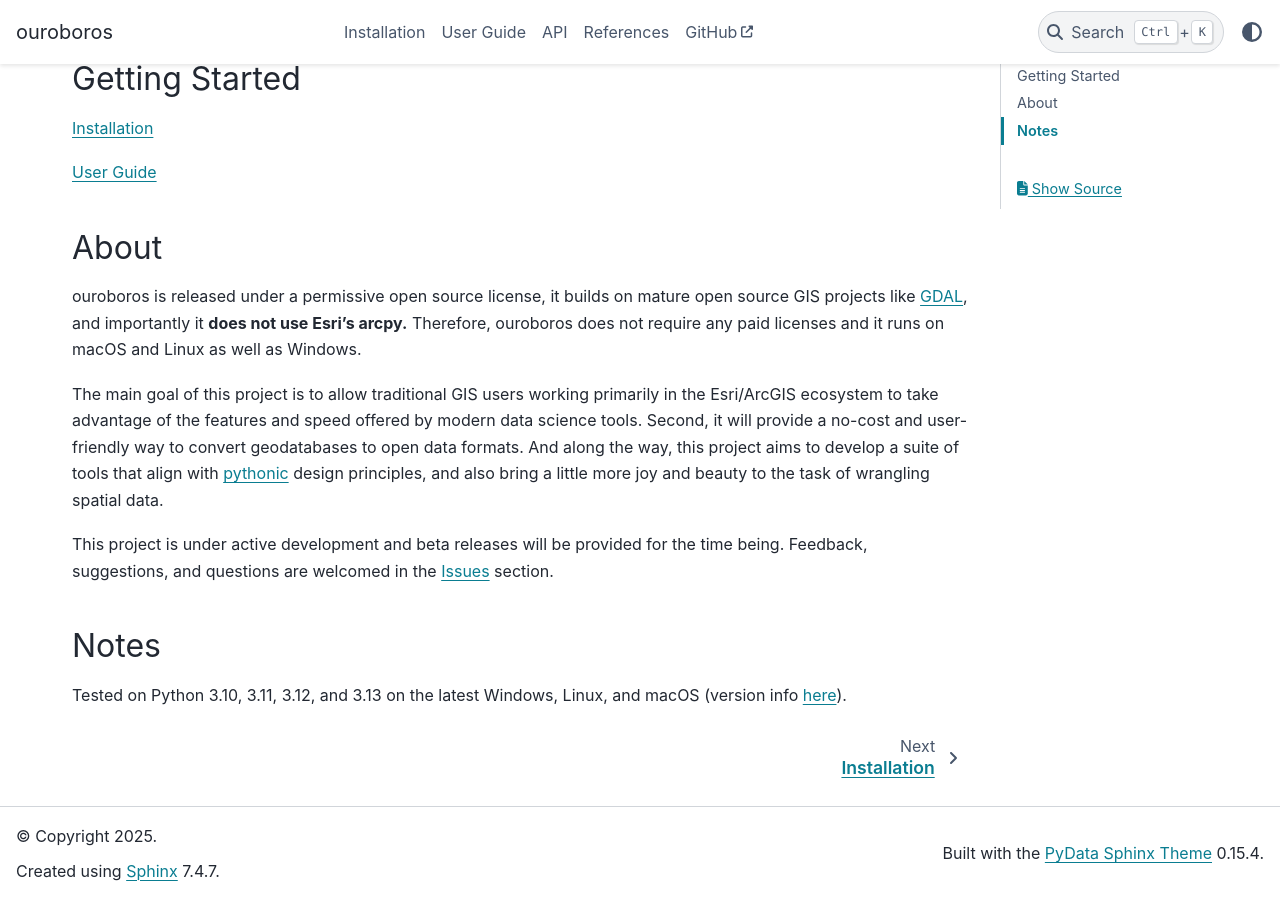
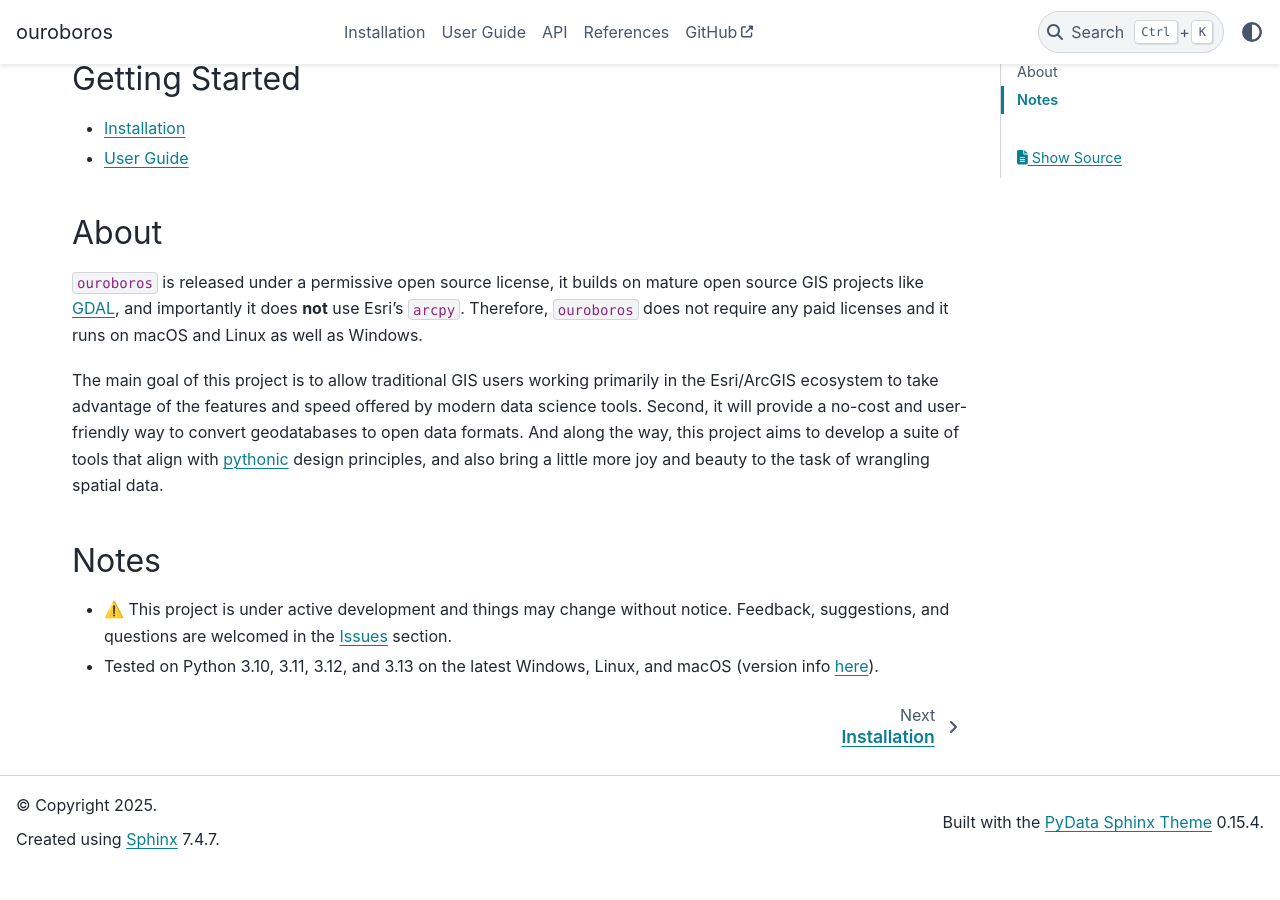
Before and after one commit to corbel-spatial/ouroboros, a Sphinx documentation site: the page built from docs/index.rst, in a window 1280 px wide and 900 px high, scrolled down 1084 px. Built offline with Sphinx 7.4.7 and the PyData theme 0.15.4, drawn with Linux system fonts in a browser that asks for light colours; after the commit the page ends 1953 px from its top, so only the background shows below that; some of the changed text lies outside the part shown.

Commit message:
bump version and update docs

```diff
--- a/README.md
+++ b/README.md
@@ -16,9 +16,9 @@
 
 ## Introduction
 
-ouroboros is a Python module that provides helpful functions and classes for manipulating spatial data stored in a [File GeoDatabase](https://en.wikipedia.org/wiki/Geodatabase_(Esri)).
+`ouroboros` is a Python module that provides helpful functions and classes for manipulating spatial data stored in a [File GeoDatabase](https://en.wikipedia.org/wiki/Geodatabase_(Esri)).
 
-The data (.gdb) are read from disk into memory as `FeatureClass` objects, using [GeoPandas](https://geopandas.org/en/stable/getting_started/introduction.html)
+The data (.gdb) are read from disk into memory as `FeatureClass` objects, using [`GeoPandas`](https://geopandas.org/en/stable/getting_started/introduction.html)
 under the hood for efficient analysis and easy conversion to other spatial data formats.
 `FeatureClass` objects can exist on their own, or they can be grouped into `FeatureDataset` and `GeoDatabase` objects
 which can be accessed like dictionaries. For example:
@@ -56,15 +56,15 @@
 
 ## Getting Started
 
-[Installation](https://ouroboros-gis.readthedocs.io/en/latest/installation.html)
+- [Installation](https://ouroboros-gis.readthedocs.io/en/latest/installation.html)
 
-[User Guide](https://ouroboros-gis.readthedocs.io/en/latest/user_guide.html)
+- [User Guide](https://ouroboros-gis.readthedocs.io/en/latest/user_guide.html)
 
 ## About
 
-ouroboros is released under a permissive open source license, it builds on mature open source GIS projects like
-[GDAL](https://gdal.org/), and importantly it **does not use Esri's arcpy.**
-Therefore, ouroboros does not require any paid licenses and it runs on macOS and Linux as well as Windows.
+`ouroboros` is released under a permissive open source license, it builds on mature open source GIS projects like
+[GDAL](https://gdal.org/), and importantly it does **not** use Esri's `arcpy`.
+Therefore, `ouroboros` does not require any paid licenses and it runs on macOS and Linux as well as Windows.
 
 The main goal of this project is to allow traditional GIS users working primarily in the Esri/ArcGIS ecosystem to take
 advantage of the features and speed offered by modern data science tools. Second, it will provide a no-cost and
@@ -72,8 +72,8 @@
 suite of tools that align with [pythonic](https://peps.python.org/pep-0020/) design principles, and also bring a
 little more joy and beauty to the task of wrangling spatial data.
 
-This project is under active development and beta releases will be provided for the time being. Feedback, suggestions, and questions are welcomed in the [Issues](https://github.com/corbel-spatial/ouroboros/issues) section.
-
 ## Notes
 
-Tested on Python 3.10, 3.11, 3.12, and 3.13 on the latest Windows, Linux, and macOS (version info [here](https://github.com/actions/runner-images)).
+- ⚠️ This project is under active development and things may change without notice. Feedback, suggestions, and questions are welcomed in the [Issues](https://github.com/corbel-spatial/ouroboros/issues) section.
+
+- Tested on Python 3.10, 3.11, 3.12, and 3.13 on the latest Windows, Linux, and macOS (version info [here](https://github.com/actions/runner-images)).
--- a/pyproject.toml
+++ b/pyproject.toml
@@ -1,5 +1,5 @@
 [project]
-version = "1.0.0"
+version = "1.0.1"
 name = "ouroboros-gis"
 authors = [{name = "Corbel", email = "dev@corbelspatial.com"}]
 dynamic = []
```
Also changed, not shown: CHANGELOG.md (+15 -8 lines), docs/installation.rst (+5 -8 lines).
